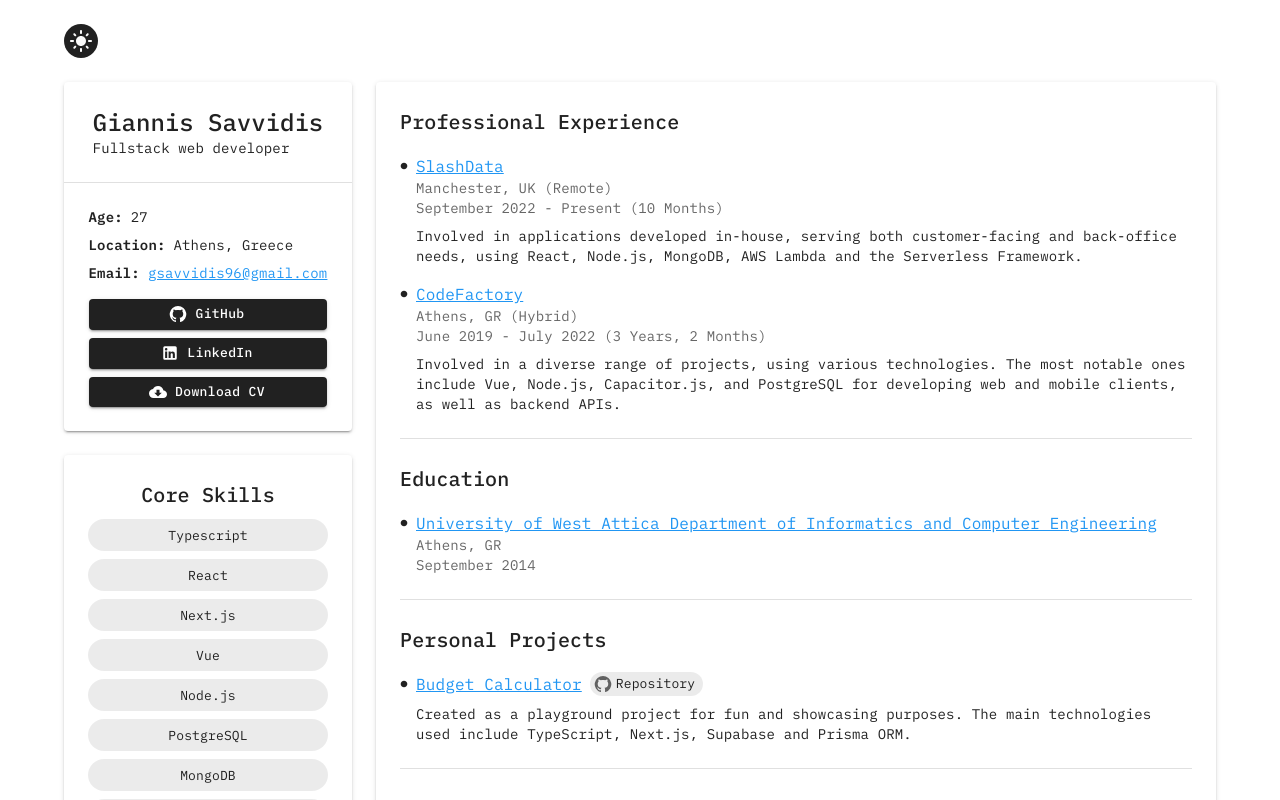
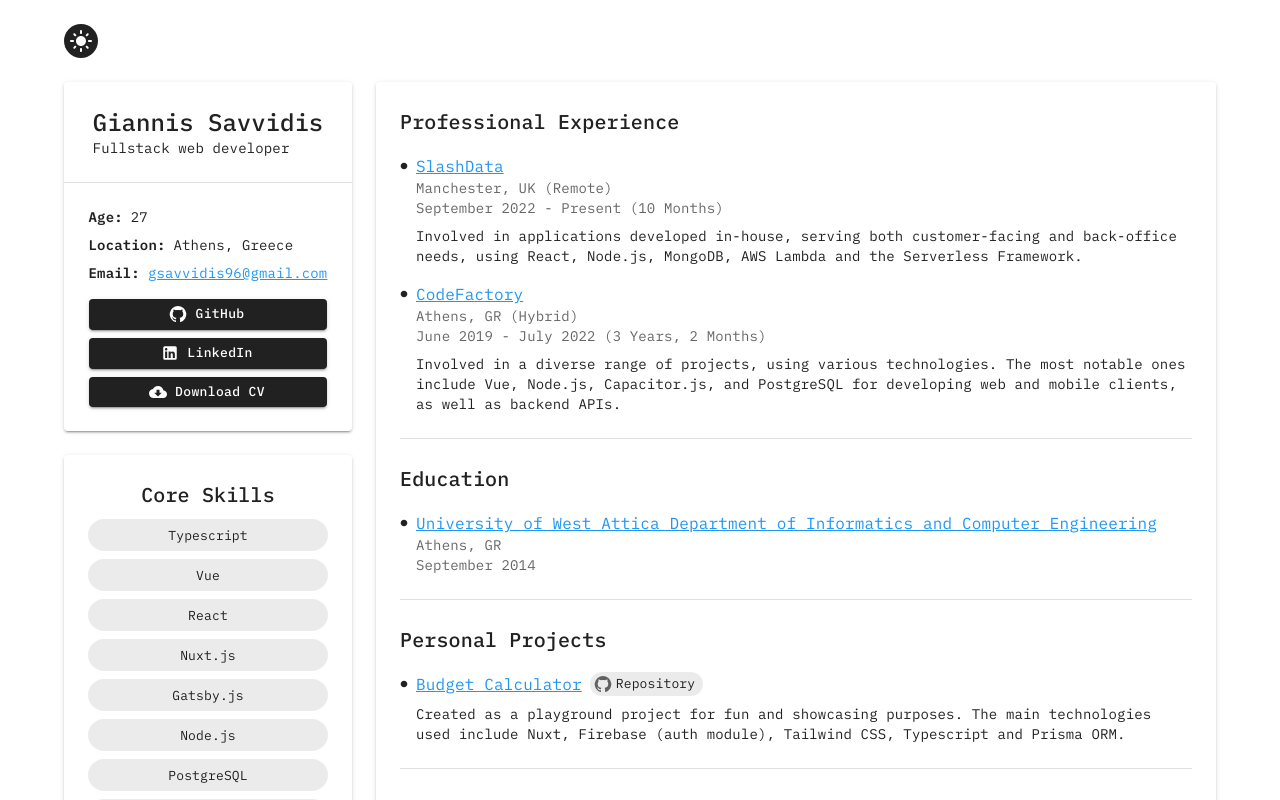
Before and after one commit to gsavvidis96/cv, a React (Create React App) app: page / in a window 1280 px wide. Shown: the top 800 px of the page. Built offline with nearby package versions, Linux system fonts and the light colour scheme.

Commit message:
update content

```diff
--- a/src/components/PersonalProjects.tsx
+++ b/src/components/PersonalProjects.tsx
@@ -39,8 +39,8 @@
         <Stack sx={{ pl: "16px" }}>
           <Typography variant="body2">
             Created as a playground project for fun and showcasing purposes. The
-            main technologies used include TypeScript, Next.js, Supabase and
-            Prisma ORM.
+            main technologies used include Nuxt, Firebase (auth module),
+            Tailwind CSS, Typescript and Prisma ORM.
           </Typography>
         </Stack>
       </Stack>
--- a/src/components/Skills.tsx
+++ b/src/components/Skills.tsx
@@ -12,9 +12,10 @@
 
       <Stack gap={1} sx={{ width: 240 }}>
         <Chip label="Typescript" />
+        <Chip label="Vue" />
         <Chip label="React" />
-        <Chip label="Next.js" />
-        <Chip label="Vue" />
+        <Chip label="Nuxt.js" />
+        <Chip label="Gatsby.js" />
         <Chip label="Node.js" />
         <Chip label="PostgreSQL" />
         <Chip label="MongoDB" />
```
